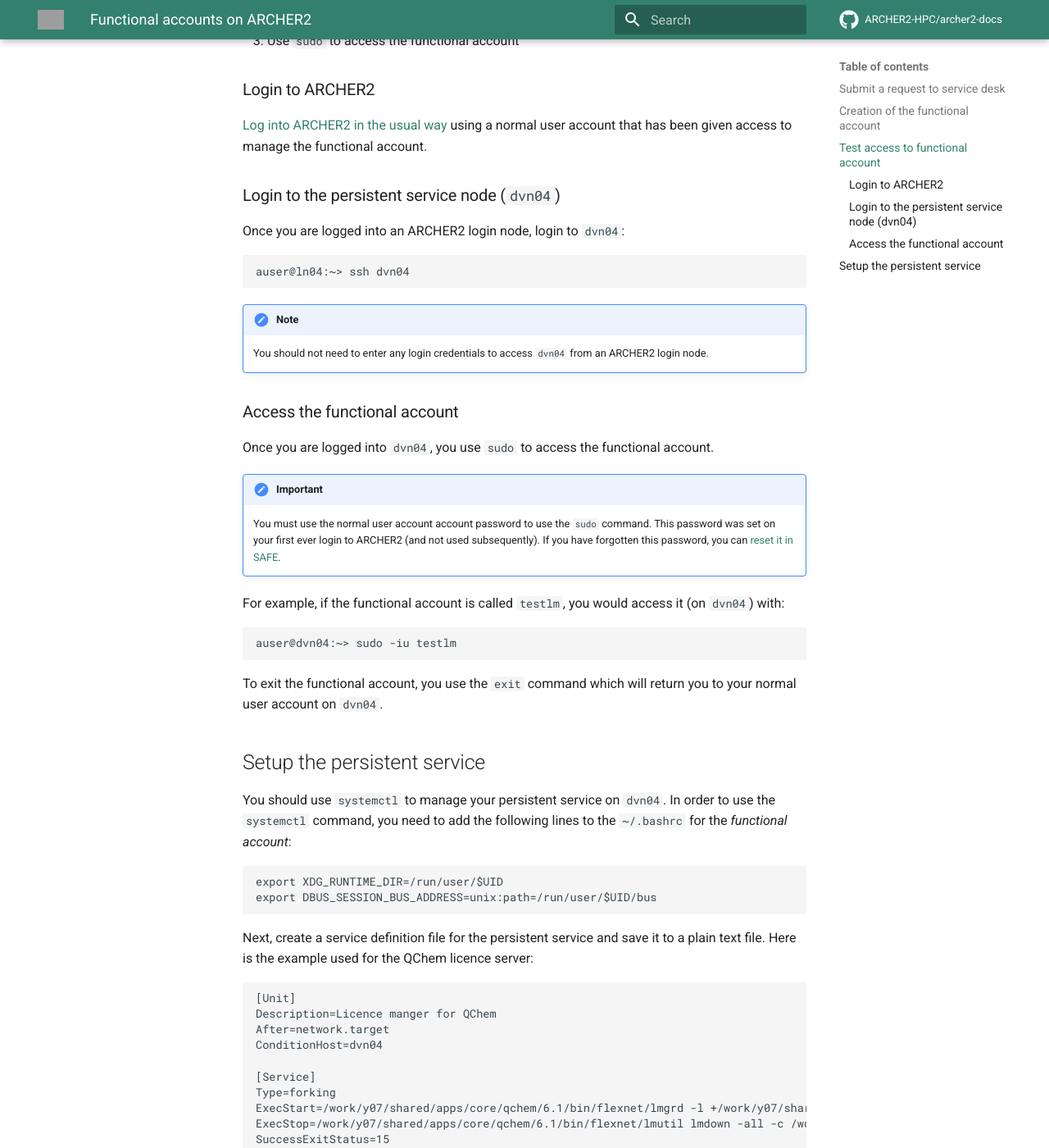
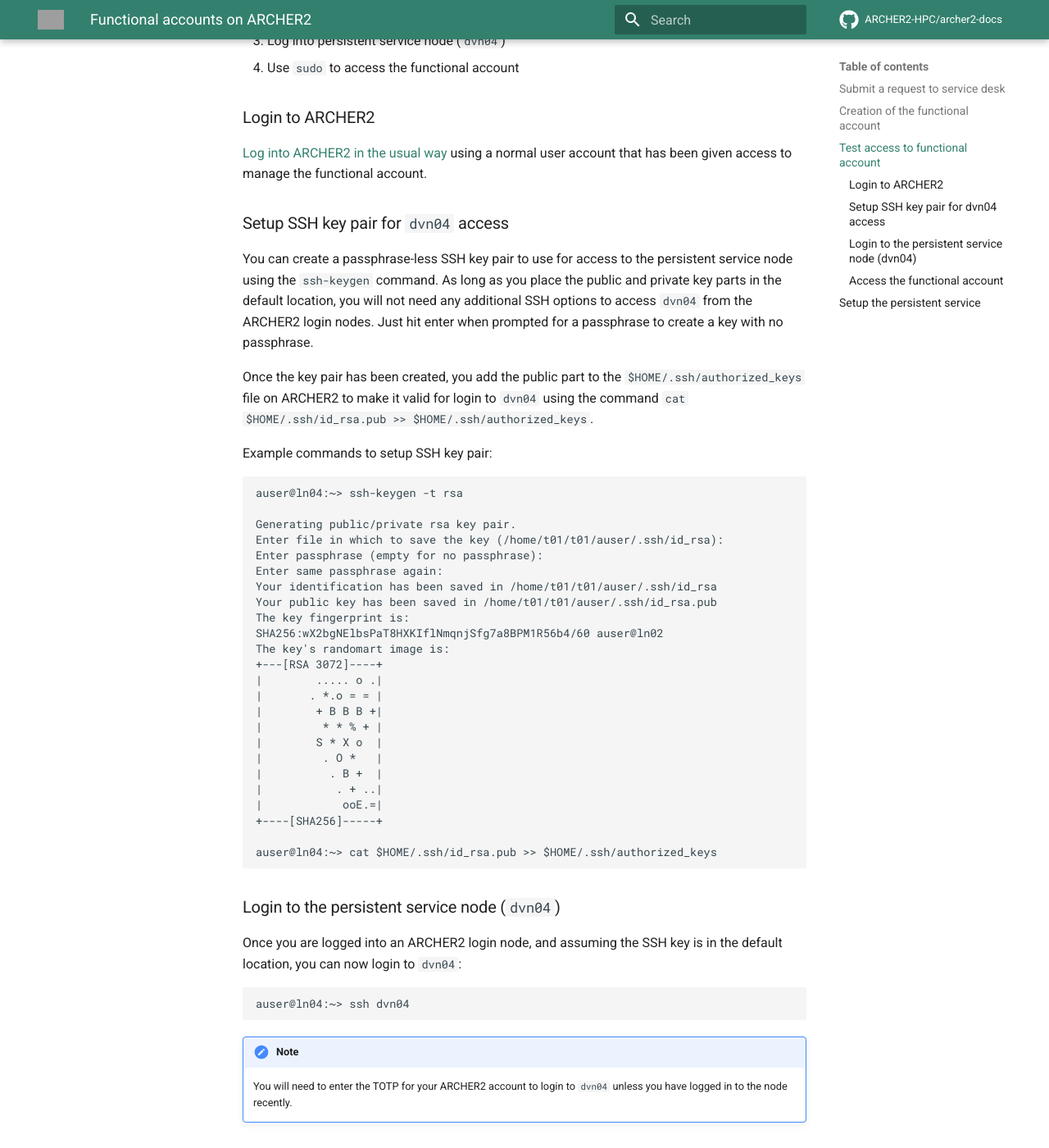
Before and after one commit to ARCHER2-HPC/archer2-docs, an MkDocs documentation site: the page built from docs/user-guide/functional-accounts.md, in a window 1280 px wide and 1400 px high, scrolled down 1372 px. Shown: the whole window at 82% size. Built offline with MkDocs 1.6.1 and Material for MkDocs 9.7.7, drawn with Linux system fonts in a browser that asks for light colours; comment, search, counter and statistics services are not loaded; grey boxes are pictures that could not be loaded.

Commit message:
Adds details on creating and using SSH key

````diff
--- a/docs/user-guide/functional-accounts.md
+++ b/docs/user-guide/functional-accounts.md
@@ -42,24 +42,68 @@
 The process for accessing the functional account is:
 
 1. Log into ARCHER2 using normal user account
-2. Log into persistent service node (`dvn04`)
-3. Use `sudo` to access the functional account
+2. Setup an SSH key pair for login access to persistent service node (`dvn04`)
+3. Log into persistent service node (`dvn04`)
+4. Use `sudo` to access the functional account
 
 ### Login to ARCHER2
 
 [Log into ARCHER2 in the usual way](connecting.md) using a normal user account that has been given access
 to manage the functional account.
 
+### Setup SSH key pair for `dvn04` access
+
+You can create a passphrase-less SSH key pair to use for access to the persistent service
+node using the `ssh-keygen` command. As long as you place the public and private key parts
+in the default location, you will not need any additional SSH options to access `dvn04` from
+the ARCHER2 login nodes. Just hit enter when prompted for a passphrase to create a key with
+no passphrase.
+
+Once the key pair has been created, you add the public part to the `$HOME/.ssh/authorized_keys`
+file on ARCHER2 to make it valid for login to `dvn04` using the command
+`cat $HOME/.ssh/id_rsa.pub >> $HOME/.ssh/authorized_keys`.
+
+Example commands to setup SSH key pair:
+
+```
+auser@ln04:~> ssh-keygen -t rsa
+
+Generating public/private rsa key pair.
+Enter file in which to save the key (/home/t01/t01/auser/.ssh/id_rsa):
+Enter passphrase (empty for no passphrase):
+Enter same passphrase again:
+Your identification has been saved in /home/t01/t01/auser/.ssh/id_rsa
+Your public key has been saved in /home/t01/t01/auser/.ssh/id_rsa.pub
+The key fingerprint is:
+SHA256:wX2bgNElbsPaT8HXKIflNmqnjSfg7a8BPM1R56b4/60 auser@ln02
+The key's randomart image is:
++---[RSA 3072]----+
+|        ..... o .|
+|       . *.o = = |
+|        + B B B +|
+|         * * % + |
+|        S * X o  |
+|         . O *   |
+|          . B +  |
+|           . + ..|
+|            ooE.=|
++----[SHA256]-----+
+
+auser@ln04:~> cat $HOME/.ssh/id_rsa.pub >> $HOME/.ssh/authorized_keys
+```
+
 ### Login to the persistent service node (`dvn04`)
 
-Once you are logged into an ARCHER2 login node, login to `dvn04`:
+Once you are logged into an ARCHER2 login node, and assuming the SSH key is in the
+default location, you can now login to `dvn04`:
 
 ```bash
 auser@ln04:~> ssh dvn04
 ```
 
 !!! note
-    You should not need to enter any login credentials to access `dvn04` from an ARCHER2 login node.
+    You will need to enter the TOTP for your ARCHER2 account to login to `dvn04` unless
+    you have logged in to the node recently.
 
 ### Access the functional account
 
````
